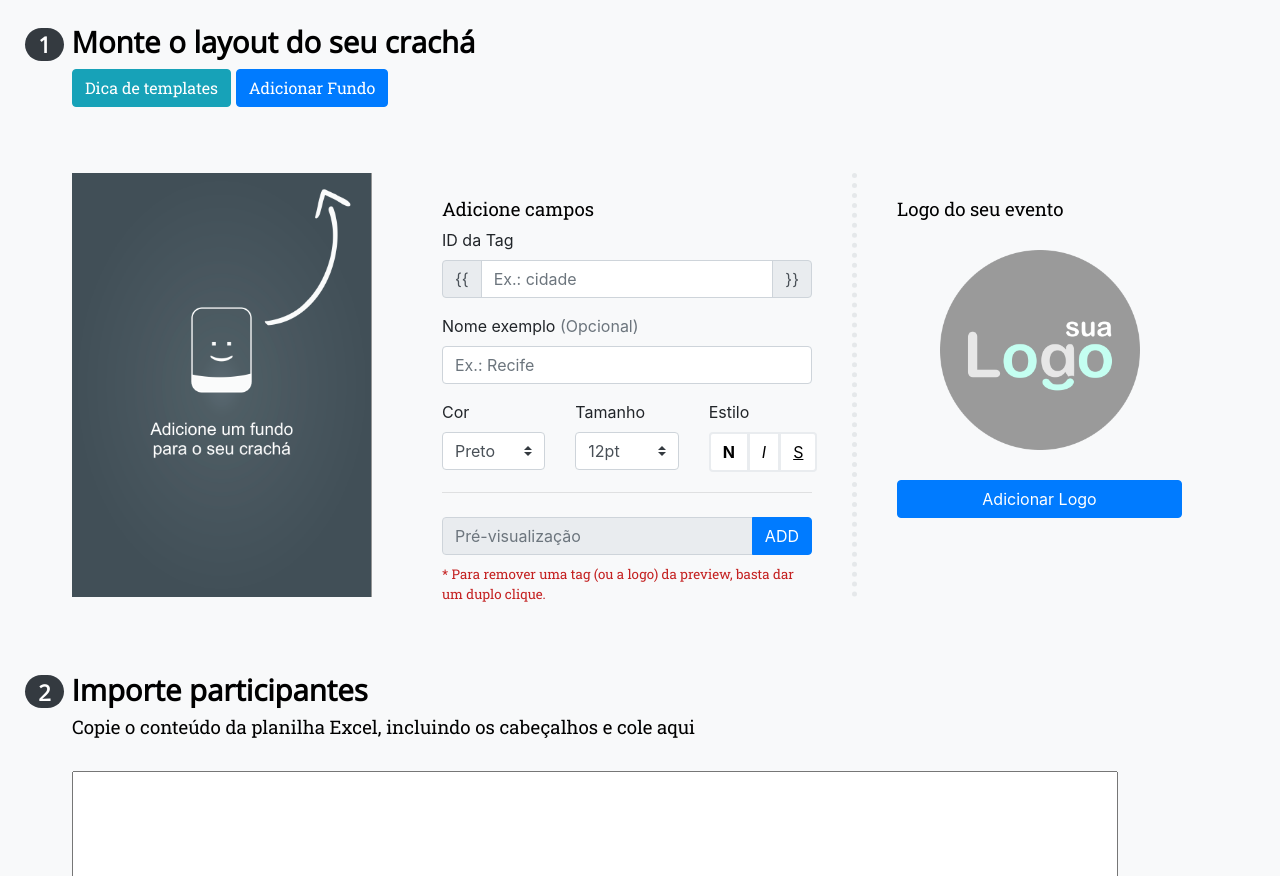
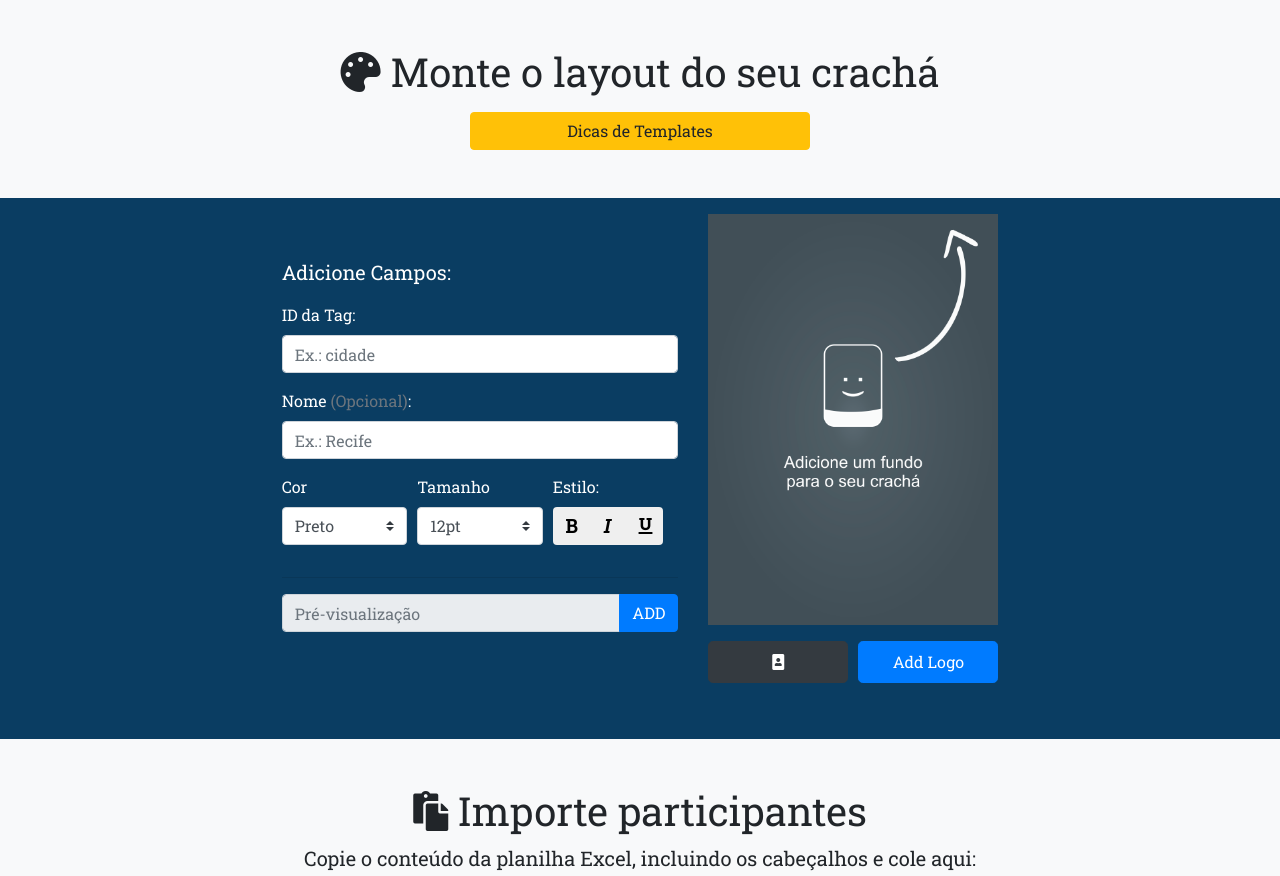
Before and after one commit to henrique-cesar/avaliacao-even3, a plain HTML site: page index.html in a window 1280 px wide. Shown: the top 876 px of the page. Drawn offline with nearby package versions, Linux system fonts and the light colour scheme.

Commit message:
Agora eu sei Bootstrap! :D

```diff
--- a/_css/estilos.css
+++ b/_css/estilos.css
@@ -3,121 +3,11 @@
 @import url('https://fonts.googleapis.com/css?family=Roboto+Slab');
 
 
-h1 {
-  font-family: 'Open Sans', sans-serif;
-  font-size: 22pt;
-  color: black;
-  font-weight: bold;
-  margin-left: 25px;
-}
-
-h2 {
-  font-family: 'Roboto Slab', sans-serif;
-  font-size: 14pt;
-  color: black;
-  margin-left: 72px;
-}
-
-h3 {
-  font-family: 'Roboto Slab', sans-serif;
-  font-size: 14pt;
-  text-align: left;
-  color: black;
-}
-
-p {
-  font-family: 'Roboto Slab', sans-serif;
-  font-size: 14pt;
-  margin-left: 72px;
-}
-
-a {
-  color: white;
-  text-align: center;
+* {
+  font-family: "Roboto Slab";
 }
 
 
-.container-montar-layout h1 {
-  margin-top: 50px;
-  max-height: 2000px;
-}
-
-.container-montar-layout {
-    width: 100%;
-    min-height: 500px;
-    padding: 25px;
-    padding-left: 72px;
-}
-
-.container-upload-logo {
-  width: 200px;
-  height: 200px;
-  margin: 30px auto;
-  margin-bottom: 30px;
-}
-
-.container-importar-candidatos {
-  margin-left: 72px;
-}
-
-div#container-cracha-view {
-  float: left;
-  width: 300px;
-  height: 424px;
-  background: rgba(0,0,0,.4);
-}
-
-div#area-edit-background {
-  width: 300px;
-  height: 424px;
-  position: relative;
-  float: left;
-}
-
-div#container-cracha-textos {
-  float: left;
-  margin-left: 30px;
-  width: 450px;
-  height: 424px;
-  padding: 25px;
-}
-
-div#container-cracha-textos p {
-  margin: 10px 0;
-  color: rgb(196, 33, 33);
-  font-size: 10pt;
-}
-
-div#container-upload-logo {
-  float: left;
-  width: 370px;
-  height: 424px;
-  padding: 25px;
-  border-left: 5px dotted #e5e8ea;
-}
-
-div#area-text-preview {
-  height: 50px;
-  background: white;
-  border: 1px dashed #000000;
-  margin: 0 auto;
-}
-
-.passos {
-  clear: both;
-  padding: 25px 0;
-}
-
-button#btn-gerar-tag {
-  position: relative;
-  bottom: 0;
-  width: 100%;
-}
-
-.btn-group button{
-  background-color: #FFFFFF;
-  border: 2px solid #E9ECEF
-}
 /*ELEMENTOS DO RESIZABLE*/
 
 .ui-resizable-handle {
--- a/_js/version1.js
+++ b/_js/version1.js
@@ -1,3 +1,4 @@
+$(function() {
   /*VARIAVEIS GLOBAIS*/
 
   var $tagsNoCracha = [];
@@ -194,3 +195,4 @@ function converterCor(cor) {
         return "(0, 0, 0)";
     };
   };
+});
--- a/index.html
+++ b/index.html
@@ -3,53 +3,31 @@
   <head>
     <meta charset="utf-8">
     <title>Criação de Crachás</title>
-    <script src="_js/jquery-3.3.1.min.js"></script>
-    <script src="_js/jquery-ui.min.js"></script>
-    <script src="_js/bootstrap.min.js"></script>
-    <script src="_js/jspdf.debug.js"></script>
     <link rel="stylesheet"  href="_css/bootstrap.min.css"/>
     <link rel="stylesheet"  href="_css/estilos.css"/>
+    <link rel="stylesheet" href="https://use.fontawesome.com/releases/v5.0.13/css/all.css" integrity="sha384-DNOHZ68U8hZfKXOrtjWvjxusGo9WQnrNx2sqG0tfsghAvtVlRW3tvkXWZh58N9jp" crossorigin="anonymous">
   </head>
   <body class="bg-light">
-    <div class="passos">
-      <h1><span class="badge badge-pill badge-dark">1</span> Monte o layout do seu crachá</h1>
-      <p><a class="btn btn-info" href="https://blog.even3.com.br/crachas-para-eventos-academicos/" target="_blank">
-        Dica de templates</a>
-        <label class="btn btn-primary" style="margin-bottom: 0px;">Adicionar Fundo<input id="inserir-fundo" type="file"
-          accept="image/*" style="display: none;">
-        </label></p>
-    </div>
-    <div class="container-montar-layout">
-      <div id="container-cracha-view">
-        <div id="area-edit-background">
-          <img class="fundo-cracha" src="_images/sem-fundo.png" style="max-width: 100%; max-height: 100%;">
+    <div class="container">
+      <h1 class="mt-5 mb-3 text-center"><i class="fas fa-palette"></i> Monte o layout do seu crachá</h1>
+      <div class="col-sm-9 col-md-4 mx-auto">
+        <a class="btn btn-warning btn-block btn-rounded" href="https://blog.even3.com.br/crachas-para-eventos-academicos/" target="_blank">Dicas de Templates</a>
       </div>
     </div>
-      <div id="container-cracha-textos">
-        <!--Formulario Bootstrap-->
-        <div class="col-md-12 order-md-1">
-          <h3>Adicione campos</h3>
-          <form class="needs-validation" onSubmit="return false";>
-
-            <div class="mb-3">
-              <label for="input-tag">ID da Tag</label>
-              <div class="input-group">
-                <div class="input-group-prepend">
-                  <span class="input-group-text">{{</span>
+    <div class="row mt-5 mx-0 justify-content-center text-white" style="background-color: #0a3d62">
+        <div class="col-lg-4 pb-5 my-auto">
+          <p class="lead">Adicione Campos:</p>
+          <form class="needs-validation" onSubmit="return false">
+            <div class="form-group">
+              <label for="input-tag">ID da Tag:</label>
+              <input class="form-control" type="text" id="input-tag" placeholder="Ex.: cidade">
             </div>
-                <input type="text" class="form-control" id="input-tag" placeholder="Ex.: cidade" style="font-size: 12pt">
-                <div class="input-group-append">
-                  <span class="input-group-text">}}</span>
+            <div class="form-group">
+              <label for="input-tag">Nome <span class="text-muted">(Opcional)</span>:</label>
+              <input class="form-control" type="text" id="input-tag" placeholder="Ex.: Recife">
             </div>
-              </div>
-            </div>
-
-            <div class="mb-3">
-              <label for="input-texto-exemplo">Nome exemplo <span class="text-muted">(Opcional)</span></label>
-              <input type="text" class="form-control" id="input-texto-exemplo" placeholder="Ex.: Recife">
-            </div>
-            <div class="row">
-              <div class="col-md-4 mb-1">
+            <div class="form-row">
+              <div class="col-sm-4">
                 <label for="pais">Cor</label>
                 <select class="custom-select d-block w-100" id="select-cor">
                   <option value="black">Preto</option>
@@ -61,12 +39,12 @@
                   <option value="red">Vermelho</option>
                 </select>
               </div>
-              <div class="col-md-4 mb-1">
+              <div class="col-sm-4">
                 <label for="select-tamanho">Tamanho</label>
                 <select class="custom-select d-block w-100" id="select-tamanho">
                   <option value="8pt">8pt</option>
                   <option value="10pt">10pt</option>
-                  <option selected="selected" value="12pt">12pt</option>
+                  <option value="12pt" selected="selected" >12pt</option>
                   <option value="14pt">14pt</option>
                   <option value="16pt">16pt</option>
                   <option value="18pt">18pt</option>
@@ -74,54 +52,73 @@
                   <option value="22pt">22pt</option>
                 </select>
               </div>
-              <div class="col-md-4 mb-1">
-                <label for="btn-group">Estilo</label>
+              <div class="col-sm-4">
+                <div class="form-group">
+                  <label for="btn-group">Estilo:</label><br>
                   <div class="btn-group">
-                  <button type="button" class="btn btn-default" id="btn-bold"><b>N</b></button>
-                  <button type="button" class="btn btn-default" id="btn-italic"><i>I</i></button>
-                  <button type="button" class="btn btn-default" id="btn-underline"><u>S</u></button>
+                    <button type="button" class="btn col-4" id="btn-bold">
+                      <i class="fas fa-bold"></i>
+                    </button>
+                    <button type="button" class="btn col-4" id="btn-italic">
+                      <i class="fas fa-italic"></i>
+                    </button>
+                    <button type="button" class="btn col-4" id="btn-underline">
+                      <i class="fas fa-underline"></i>
+                    </button>
                   </div>
                 </div>
               </div>
-            <hr class="mb-4">
+            </div>
+            <hr>
             <div class="input-group">
               <input type="text" class="form-control" id="input-texto-preview" placeholder="Pré-visualização" readonly>
               <div class="input-group-append">
                 <button type="submit" class="btn btn-primary" id="btn-gerar-tag">ADD</button>
               </div>
             </div>
-            <p>* Para remover uma tag (ou a logo) da preview, basta dar um duplo clique.</p>
           </form>
         </div>
+        <div class="col-lg-3 mb-5 pt-3">
+          <div id="container-cracha-view">
+            <div id="area-edit-background">
+              <img class="fundo-cracha img-fluid" src="_images/sem-fundo.png" style="width: 640px">
             </div>
-      <div id="container-upload-logo">
-        <div class="col-md-12 order-md-1">
-          <h3>Logo do seu evento</h3>
-          <div class="container-upload-logo">
-            <img src="_images/fundo-logo.png" id="img-logo" style="max-width: 100%; max-height: 100%;">
           </div>
-          <label class="btn btn-block btn-primary">Adicionar Logo<input id="btn-add-logo" type="file" style="display: none;">
+          <div class="form-row mt-3">
+            <div class="col-6">
+              <label class="btn btn-dark btn-block btn-lg text-truncate" style="font-size: 12pt">
+                <i class="fas fa-portrait"></i>
+                <input id="inserir-fundo" type="file" accept="image/*" style="display: none;">
               </label>
+            </div>
+            <div class="col-6">
+              <label class="btn btn-block btn-primary btn-lg text-truncate" style="font-size: 12pt">Add Logo<input id="btn-add-logo" type="file" style="display: none;"></label>
             </div>
           </div>
         </div>
-    <div class="passos">
-      <h1><span class="badge badge-pill badge-dark">2</span> Importe participantes</h1>
-      <h2>Copie o conteúdo da planilha Excel, incluindo os cabeçalhos e cole aqui</h2>
       </div>
-    <div class="container-importar-candidatos">
-      <div class="container-texto-planilha">
-        <textarea rows = "10" cols = "100" id="texto-planilha"></textarea>
-      </div>
-      <div class="container-log-planilha">
-        <p id="numTags" style="margin: 0px"></p>
+    <div class="container">
+      <h1 class="text-center mt-5"><i class="fas fa-paste"></i> Importe participantes</h1>
+      <p class="lead text-center">Copie o conteúdo da planilha Excel, incluindo os cabeçalhos e cole aqui:</p>
+      <div class="col-md-9 justify-content-center mx-auto">
+        <div class="form-group">
+          <textarea class="form-control" id="texto-planilha" rows="10" cols="100"></textarea>
         </div>
       </div>
-    <div class="passos" id="baixar-crachas">
-      <h1><span class="badge badge-pill badge-dark">3</span> Baixe os crachás</h1>
-      <p><button class="btn btn-success" id="baixar" name="Baixar">Download</button></p>
+      <h1 class="mt-5 mb-3 text-center"><i class="fas fa-download"></i> Baixe os crachás</h1>
+      <button class="btn btn-success btn-lg btn-block m-5 col-lg-6 mx-auto" id="baixar" name="Baixar">Download</button>
     </div>
+    <footer>
+      <div class="footer-copyright py-5 text-center bg-black">
+        2019 &copy; Henrique César:
+        <a href="http://www.github.com/henrique-cesar/" target="_blank">GitHub</a>
+      </div>
+      <script src="_js/jquery-3.3.1.min.js"></script>
+      <script src="_js/jquery-ui.min.js"></script>
+      <script src="_js/bootstrap.min.js"></script>
+      <script src="_js/jspdf.debug.js"></script>
       <script src="_js/version1.js"></script>
       <script type="text/javascript" src="_js/editor-cracha.js"></script>
+    </footer>
   </body>
 </html>
```
Lines whose indentation alone changed are shown as unchanged.
